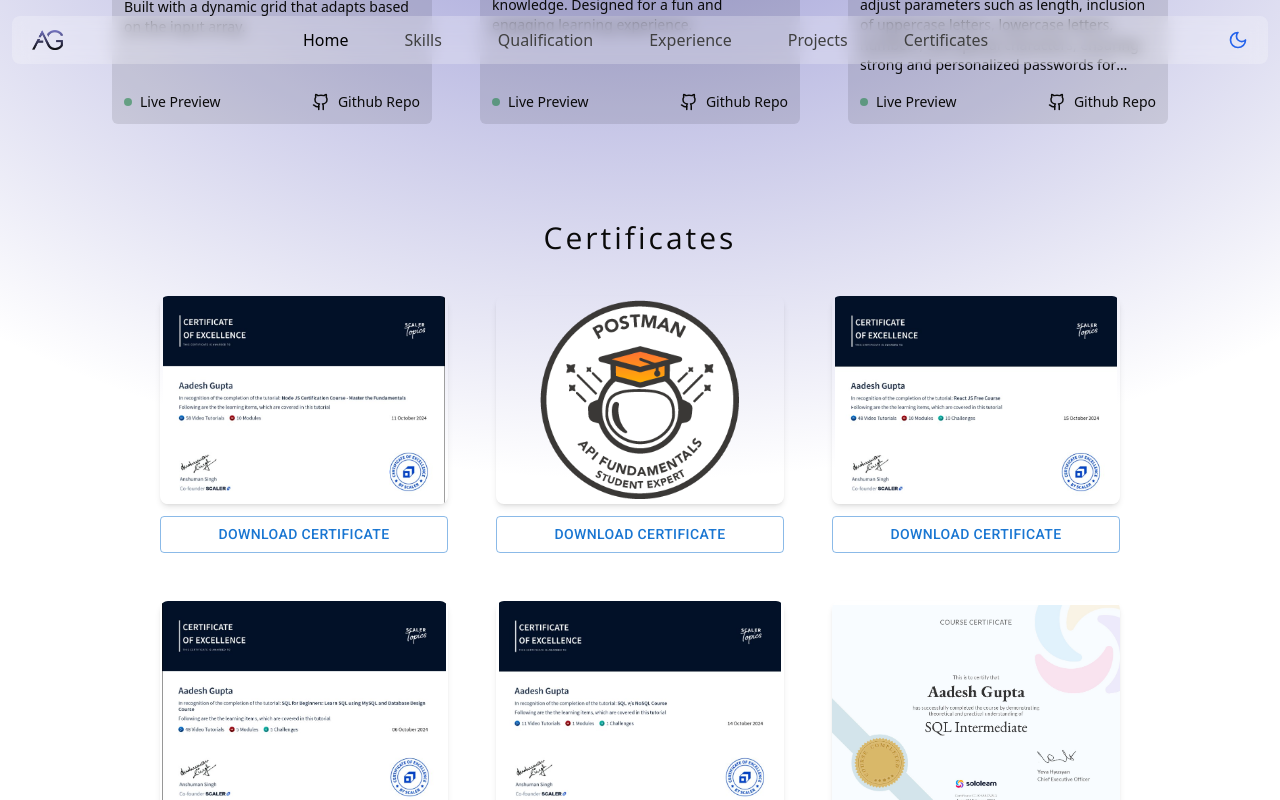
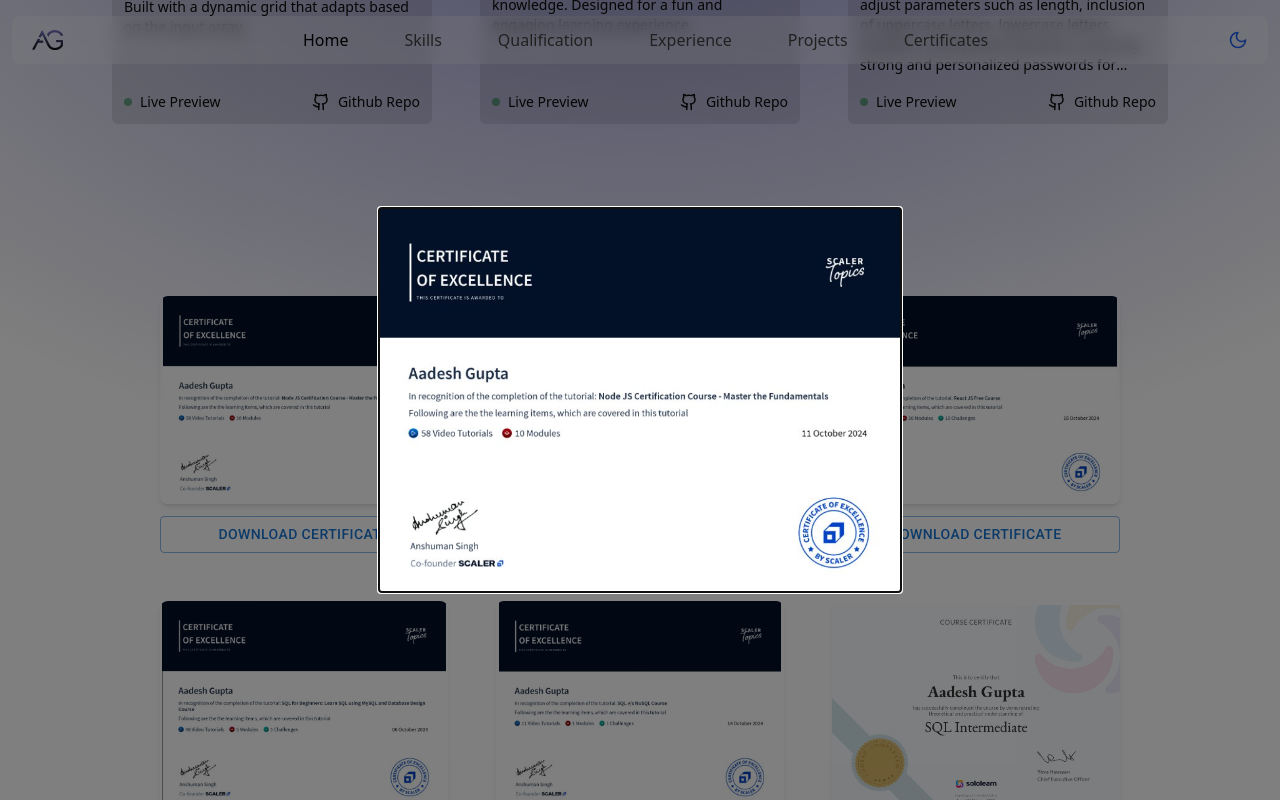
Before and after one commit to AadeshGupta10/Aadesh-Gupta-Portfolio, a React (Vite) app: page / in a window 1280 px wide. Both pictures are taken after a click on the element 304 px from the left and 400 px from the top of the page. Built offline with nearby package versions, Linux system fonts and the light colour scheme.

Commit message:
Now Certificates Can be Viewed by Clicking on Them

```diff
--- a/src/components/Certificates.tsx
+++ b/src/components/Certificates.tsx
@@ -5,6 +5,8 @@
 import 'owl.carousel/dist/assets/owl.carousel.css';
 import 'owl.carousel/dist/assets/owl.theme.default.css';
 import Button from "@mui/material/Button";
+import { useState } from "react";
+import { Modal } from "@mui/material";
 
 const Certificates = () => {
     return (
@@ -75,10 +77,19 @@
         link.click();
     }
 
+    const [isModalOpen, setIsModalOpen] = useState(false)
+
+    const [certificateIndex, setCertificateIndex] = useState<number>(0)
+
     return (
-        certificates.map((certificate, index) =>
+        <>
+            {certificates.map((certificate, index) =>
                 <div className="flex flex-1 md:flex-none flex-col gap-3" key={index}>
-                <div className="h-64 lg:w-72 lg:h-52 overflow-hidden rounded-lg shadow-md">
+                    <div className="h-64 lg:w-72 lg:h-52 overflow-hidden rounded-lg shadow-md"
+                        onClick={() => {
+                            setCertificateIndex(index);
+                            setIsModalOpen(true);
+                        }}>
                         <img src={certificate.image}
                             alt={certificate.name}
                             loading="lazy"
@@ -91,6 +102,17 @@
                         Download Certificate
                     </Button>
                 </div>
-        )
+            )}
+
+            <Modal
+                open={isModalOpen}
+                onClose={() => setIsModalOpen(false)}
+                className="flex justify-center items-center"
+            >
+                <img src={certificates[certificateIndex].image} alt=""
+                    className="max-h-96 object-contain"
+                />
+            </Modal>
+        </>
     )
 }
--- a/src/components/Home.tsx
+++ b/src/components/Home.tsx
@@ -10,8 +10,8 @@
         <div className="flex flex-col lg:flex-row justify-between items-center gap-10 lg:pt-20 lg:pb-5 lg:px-4">
             {/* Name, Roles and About */}
             <div className={`flex flex-col ${!showImage && 'items-center'} gap-5`}>
-                <p className={`w-fit open-sans text-5xl tracking-wide font-thin py-5 text-center`}>
-                    Hi, I'm <span className="font-normal">Aadesh Gupta</span>
+                <p className={`open-sans text-5xl tracking-wide leading-tight font-thin py-5 text-center`}>
+                    Hi, I'm <span className="font-normal"> <br className="md:hidden"/> Aadesh Gupta</span>
                 </p>
 
                 <p className={`w-fit min-h-10 text-[1.7rem] text-center font-normal tracking-wide bg-gradient-to-r from-[#B06AB3] to-[#4568DC] bg-clip-text text-transparent open-sans`}>
```
Lines whose indentation alone changed are shown as unchanged.
